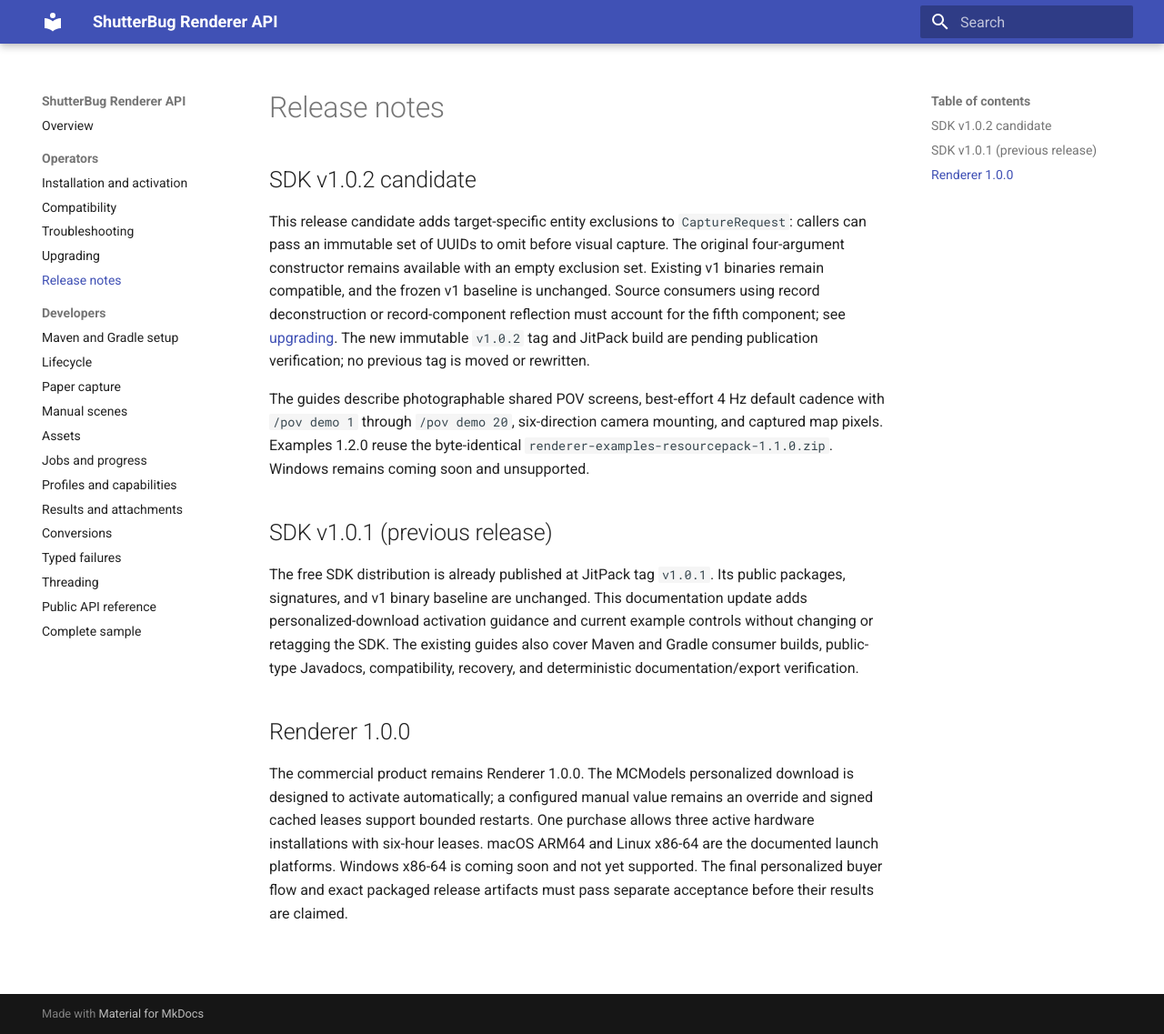
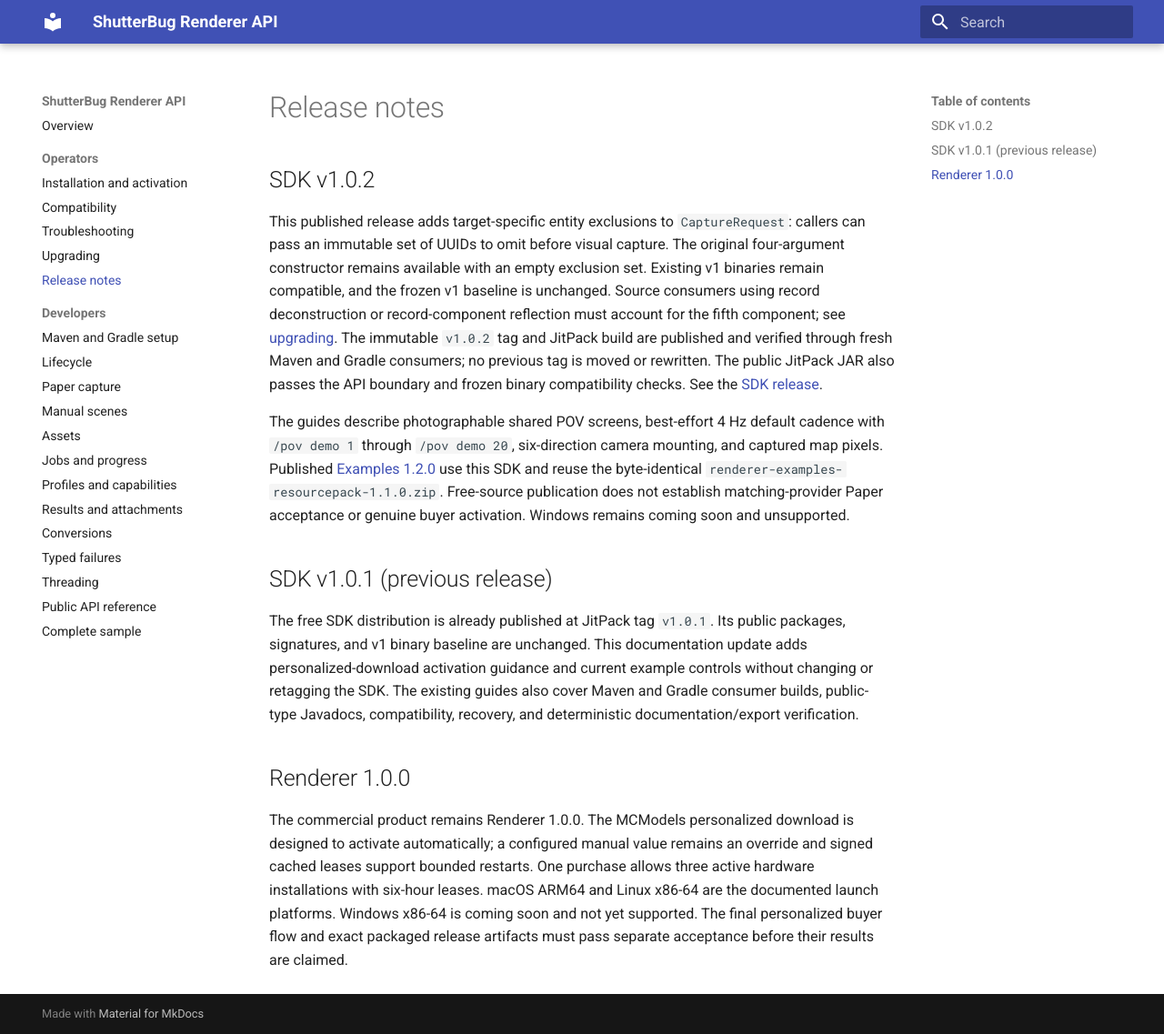
Before and after one commit to kernel-person/shutterbug-renderer-api, an MkDocs documentation site: the page built from docs/release-notes.md, in a window 1280 px wide and 1137 px high. Shown: the whole window at 91% size. Built offline with MkDocs 1.6.1 and Material for MkDocs 9.7.7, drawn with Linux system fonts in a browser that asks for light colours.

Commit message:
Publish verified SDK and examples documentation

```diff
--- a/docs/operator-guide.md
+++ b/docs/operator-guide.md
@@ -4,7 +4,7 @@
 
 ## Activate safely
 
-Automatic activation is designed for a personalized MCModels download: when the Renderer-specific buyer flow is verified and enabled, leave `plugins/ShutterBugRenderer/config.yml`'s `license-key` field blank and the JAR's purchase information supplies activation. That production buyer flow is currently pending separate verification; do not treat this SDK candidate or a generic download as evidence that automatic issuance is enabled. Start Paper on Java 25 with Paper 26.2 / Minecraft 26.2 and wait for the provider startup result. A non-personalized or incomplete JAR cannot activate merely because it was copied into `plugins/`.
+Automatic activation is designed for a personalized MCModels download: when the Renderer-specific buyer flow is verified and enabled, leave `plugins/ShutterBugRenderer/config.yml`'s `license-key` field blank and the JAR's purchase information supplies activation. That production buyer flow is currently pending separate verification; do not treat SDK publication or a generic download as evidence that automatic issuance is enabled. Start Paper on Java 25 with Paper 26.2 / Minecraft 26.2 and wait for the provider startup result. A non-personalized or incomplete JAR cannot activate merely because it was copied into `plugins/`.
 
 If support supplies a separate manual activation value, start Paper once to generate `plugins/ShutterBugRenderer/config.yml`, stop the server, and set that value in `license-key`. An explicitly configured manual value takes precedence over the personalized-download information for fresh activation. Restrict the config and its backups so only the Paper server account can read them. Never print or copy activation values into logs, shell history, tickets, screenshots, startup arguments, or public issues. Restart after changing the value; do not hot-edit provider files while jobs are running.
 
--- a/docs/release-notes.md
+++ b/docs/release-notes.md
@@ -1,10 +1,10 @@
 # Release notes
 
-## SDK v1.0.2 candidate
+## SDK v1.0.2
 
-This release candidate adds target-specific entity exclusions to `CaptureRequest`: callers can pass an immutable set of UUIDs to omit before visual capture. The original four-argument constructor remains available with an empty exclusion set. Existing v1 binaries remain compatible, and the frozen v1 baseline is unchanged. Source consumers using record deconstruction or record-component reflection must account for the fifth component; see [upgrading](upgrading.md). The new immutable `v1.0.2` tag and JitPack build are pending publication verification; no previous tag is moved or rewritten.
+This published release adds target-specific entity exclusions to `CaptureRequest`: callers can pass an immutable set of UUIDs to omit before visual capture. The original four-argument constructor remains available with an empty exclusion set. Existing v1 binaries remain compatible, and the frozen v1 baseline is unchanged. Source consumers using record deconstruction or record-component reflection must account for the fifth component; see [upgrading](upgrading.md). The immutable `v1.0.2` tag and JitPack build are published and verified through fresh Maven and Gradle consumers; no previous tag is moved or rewritten. The public JitPack JAR also passes the API boundary and frozen binary compatibility checks. See the [SDK release](https://github.com/kernel-person/shutterbug-renderer-api/releases/tag/v1.0.2).
 
-The guides describe photographable shared POV screens, best-effort 4 Hz default cadence with `/pov demo 1` through `/pov demo 20`, six-direction camera mounting, and captured map pixels. Examples 1.2.0 reuse the byte-identical `renderer-examples-resourcepack-1.1.0.zip`. Windows remains coming soon and unsupported.
+The guides describe photographable shared POV screens, best-effort 4 Hz default cadence with `/pov demo 1` through `/pov demo 20`, six-direction camera mounting, and captured map pixels. Published [Examples 1.2.0](https://github.com/kernel-person/shutterbug-renderer-examples/releases/tag/v1.2.0) use this SDK and reuse the byte-identical `renderer-examples-resourcepack-1.1.0.zip`. Free-source publication does not establish matching-provider Paper acceptance or genuine buyer activation. Windows remains coming soon and unsupported.
 
 ## SDK v1.0.1 (previous release)
 
```
Also changed, not shown: README.md (+1 -1 lines), docs/index.md (+2 -2 lines), docs/upgrading.md (+1 -1 lines), publication-manifest.json (+5 -5 lines), 1 other file.
